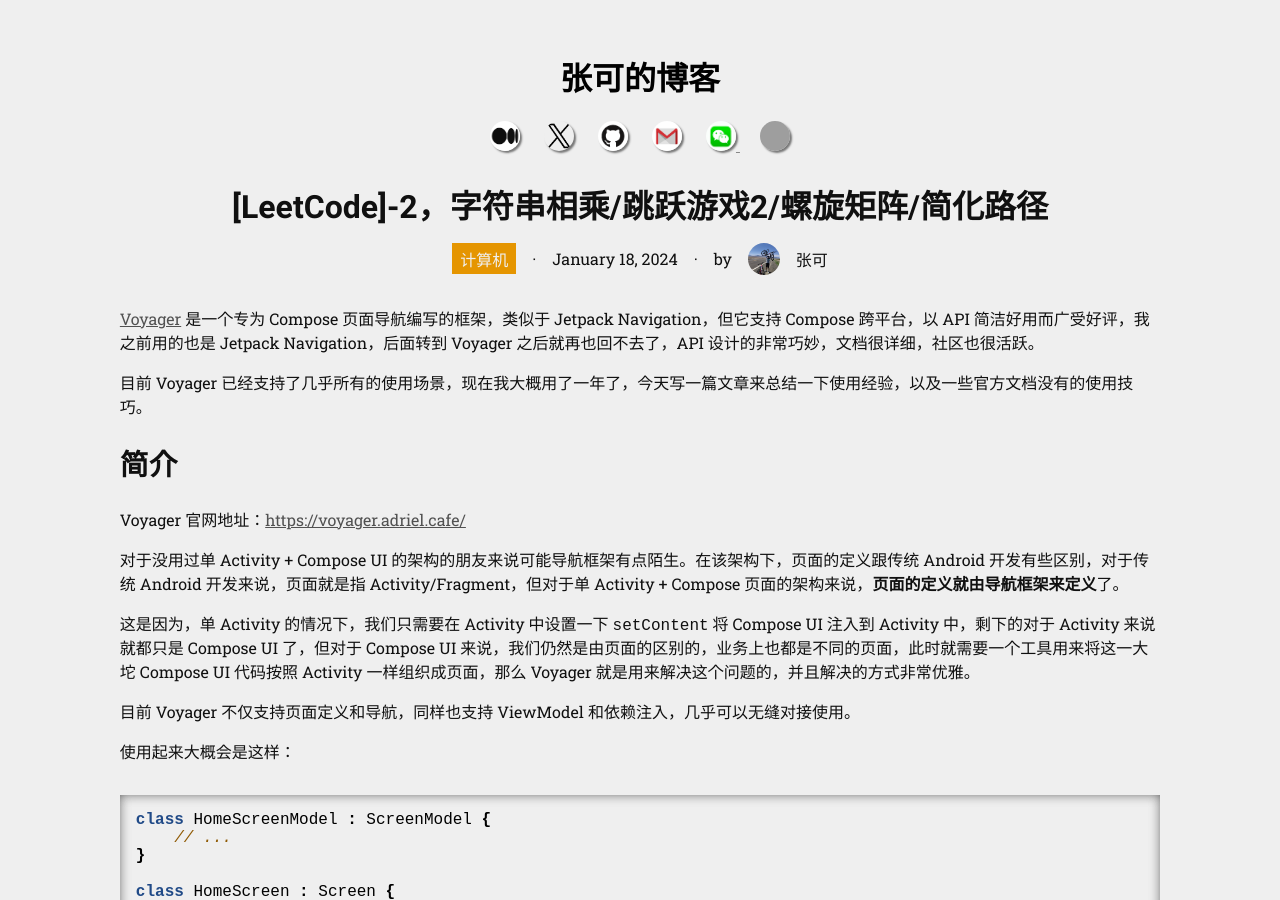
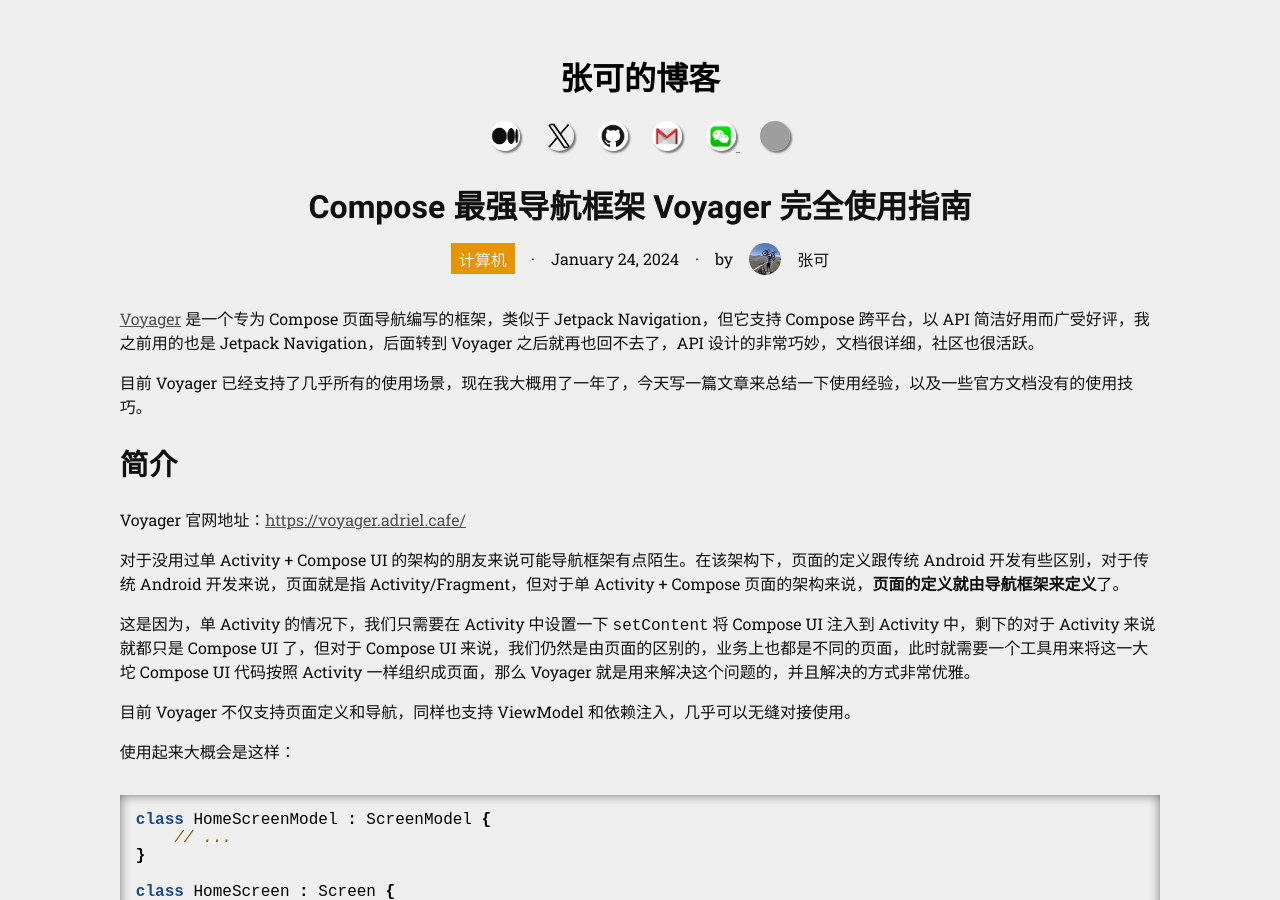
Before and after one commit to 0xZhangKe/0xZhangKe.github.io, a Jekyll site: the page built from _posts/2024-01-18-voyager.md, in a window 1280 px wide and 900 px high. Built offline with Jekyll 4.4.1, drawn with Linux system fonts in a browser that asks for light colours; comment, search, counter and statistics services are not loaded; grey boxes are pictures that could not be loaded.

Commit message:
update voyager blog

```diff
--- a/_posts/2024-01-18-voyager.md
+++ b/_posts/2024-01-18-voyager.md
@@ -1,9 +1,9 @@
 ---
 layout: post
 category: computer
-title: "[LeetCode]-2，字符串相乘/跳跃游戏2/螺旋矩阵/简化路径"
+title: "Compose 最强导航框架 Voyager 完全使用指南"
 author: ZhangKe
-date:   2024-01-18 12:54:30 +0800
+date:   2024-01-24 23:19:30 +0800
 ---
 
 [Voyager](https://voyager.adriel.cafe/) 是一个专为 Compose 页面导航编写的框架，类似于 Jetpack Navigation，但它支持 Compose 跨平台，以 API 简洁好用而广受好评，我之前用的也是 Jetpack Navigation，后面转到 Voyager 之后就再也回不去了，API 设计的非常巧妙，文档很详细，社区也很活跃。
```
